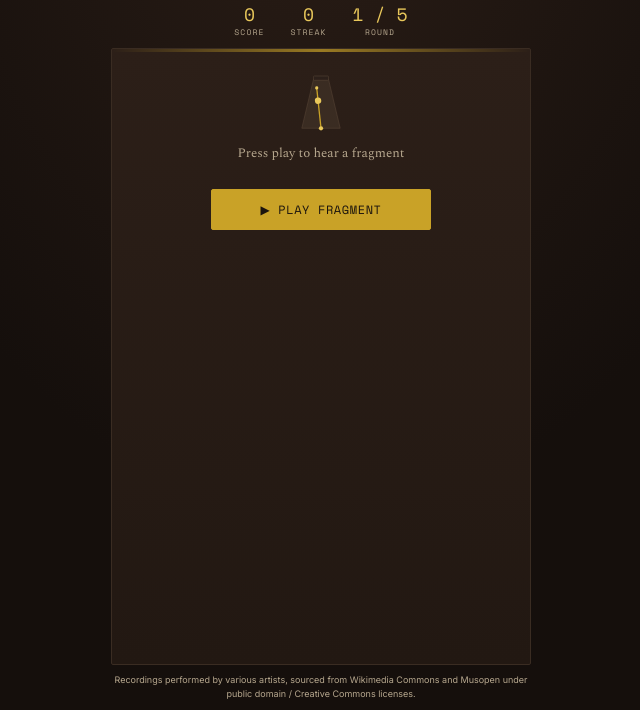
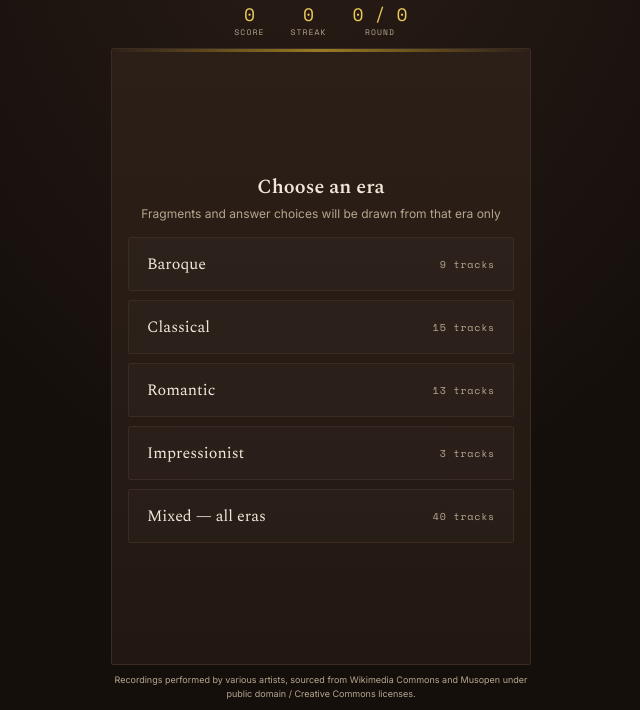
Before and after one commit to leeghart/maestro, a plain HTML site: page index.html in a window 1280 px wide. Shown: the part 90-800 px from the top of the page, without its empty margins (319-959 px from the left). Drawn offline with nearby package versions, Linux system fonts and the light colour scheme.

Commit message:
Update index.html

```diff
--- a/index.html
+++ b/index.html
@@ -210,6 +210,55 @@
     margin-top:2px;
   }
 
+  /* ---------- Era picker ---------- */
+  .picker{
+    display:flex;
+    flex-direction:column;
+    justify-content:center;
+  }
+  .picker h2{
+    font-family:'Spectral',serif;
+    font-size:20px;
+    text-align:center;
+    margin:0 0 4px;
+  }
+  .picker .picker-sub{
+    text-align:center;
+    font-size:12px;
+    color:var(--text-dim);
+    margin-bottom:16px;
+  }
+  .era-grid{
+    display:grid;
+    grid-template-columns:1fr;
+    gap:9px;
+  }
+  .era-btn{
+    font-family:'Spectral',serif;
+    font-size:16px;
+    text-transform:none;
+    letter-spacing:0;
+    text-align:left;
+    padding:14px 18px;
+    border:1px solid var(--hairline);
+    background:rgba(255,255,255,0.02);
+    color:var(--text);
+    border-radius:var(--radius);
+    cursor:pointer;
+    display:flex;
+    justify-content:space-between;
+    align-items:center;
+  }
+  .era-btn .count{
+    font-family:'Space Mono',monospace;
+    font-size:10px;
+    color:var(--text-dim);
+    letter-spacing:.08em;
+  }
+  @media (hover: hover) and (pointer: fine){
+    .era-btn:hover{border-color:var(--brass);background:rgba(201,162,39,0.08);}
+  }
+
   footer{
     margin-top:8px;
     text-align:center;
@@ -249,7 +298,13 @@
     <div class="action-row"><button class="primary" id="closeHowToBtn">Back to Game</button></div>
   </div>
 
-  <div class="stage" id="mainStage">
+  <div class="stage picker" id="pickerPanel">
+    <h2>Choose an era</h2>
+    <div class="picker-sub">Fragments and answer choices will be drawn from that era only</div>
+    <div class="era-grid" id="eraGrid"></div>
+  </div>
+
+  <div class="stage" id="mainStage" style="display:none;">
     <div class="metronome-box">
       <svg id="metroSvg" viewBox="0 0 120 130">
         <defs>
@@ -288,6 +343,7 @@
     </div>
     <div class="action-row">
       <button class="primary" id="playAgainBtn">Play Again</button>
+      <button class="ghost" id="changeEraBtn">Change Era</button>
     </div>
   </div>
 
@@ -302,95 +358,95 @@ function cf(name){ return "https://commons.wikimedia.org/wiki/Special:FilePath/"
 
 const DECK = [
   // — Beethoven —
-  { composer:"Ludwig van Beethoven", title:"Für Elise",
+  { composer:"Ludwig van Beethoven", era:"Classical", title:"Für Elise",
     url: cf("Fur-elise-beethoven-216331.ogg") },
-  { composer:"Ludwig van Beethoven", title:"Piano Sonata No. 14 \"Moonlight\" — I. Adagio sostenuto",
+  { composer:"Ludwig van Beethoven", era:"Classical", title:"Piano Sonata No. 14 \"Moonlight\" — I. Adagio sostenuto",
     url: cf("Ludwig van Beethoven - sonata no. 14 in c sharp minor 'moonlight', op. 27 no. 2 - i. adagio sostenuto.ogg") },
-  { composer:"Ludwig van Beethoven", title:"Piano Sonata No. 14 \"Moonlight\" — III. Presto agitato",
+  { composer:"Ludwig van Beethoven", era:"Classical", title:"Piano Sonata No. 14 \"Moonlight\" — III. Presto agitato",
     url: cf("Moonlight Sonata Presto.ogg") },
-  { composer:"Ludwig van Beethoven", title:"Piano Sonata No. 8 \"Pathétique\" — I. Grave – Allegro",
+  { composer:"Ludwig van Beethoven", era:"Classical", title:"Piano Sonata No. 8 \"Pathétique\" — I. Grave – Allegro",
     url: cf("Beethoven, Sonata No. 8 in C Minor Pathetique, Op. 13 - I. Grave - Allegro di molto e con brio.ogg") },
-  { composer:"Ludwig van Beethoven", title:"Piano Sonata No. 8 \"Pathétique\" — II. Adagio cantabile",
+  { composer:"Ludwig van Beethoven", era:"Classical", title:"Piano Sonata No. 8 \"Pathétique\" — II. Adagio cantabile",
     url: cf("Beethoven, Sonata No. 8 in C Minor Pathetique, Op. 13 - II. Adagio cantabile.ogg") },
-  { composer:"Ludwig van Beethoven", title:"Piano Sonata No. 8 \"Pathétique\" — III. Rondo",
+  { composer:"Ludwig van Beethoven", era:"Classical", title:"Piano Sonata No. 8 \"Pathétique\" — III. Rondo",
     url: cf("Beethoven, Sonata No. 8 in C Minor Pathetique, Op. 13 - III. Rondo - Allegro.ogg") },
-  { composer:"Ludwig van Beethoven", title:"Minuet in G",
+  { composer:"Ludwig van Beethoven", era:"Classical", title:"Minuet in G",
     url: cf("Minuet in G (Beethoven), piano.ogg") },
-  { composer:"Ludwig van Beethoven", title:"Piano Sonata No. 29 \"Hammerklavier\" — III. Adagio sostenuto",
+  { composer:"Ludwig van Beethoven", era:"Classical", title:"Piano Sonata No. 29 \"Hammerklavier\" — III. Adagio sostenuto",
     url: cf("Beethoven, Piano Sonata No. 29 in B-flat Major, Op. 106 Hammerklavier - III. Adagio sostenuto.ogg") },
-  { composer:"Ludwig van Beethoven", title:"Piano Sonata No. 32, Op. 111 — Main theme",
+  { composer:"Ludwig van Beethoven", era:"Classical", title:"Piano Sonata No. 32, Op. 111 — Main theme",
     url: cf("Beethowen-sonata32-musopen-maintheme.ogg") },
 
   // — Mozart —
-  { composer:"Wolfgang Amadeus Mozart", title:"Piano Sonata No. 16 \"Sonata facile\" — I. Allegro",
+  { composer:"Wolfgang Amadeus Mozart", era:"Classical", title:"Piano Sonata No. 16 \"Sonata facile\" — I. Allegro",
     url: cf("Wolfgang Amadeus Mozart - sonata no. 16 in c major, k.545 'sonata facile' - i. allegro.ogg") },
-  { composer:"Wolfgang Amadeus Mozart", title:"Piano Sonata No. 13, K. 333 — I. Allegro",
+  { composer:"Wolfgang Amadeus Mozart", era:"Classical", title:"Piano Sonata No. 13, K. 333 — I. Allegro",
     url: cf("Wolfgang Amadeus Mozart - sonata no. 13 in b flat major, k.333 - i. allegro.ogg") },
-  { composer:"Wolfgang Amadeus Mozart", title:"Piano Sonata No. 13, K. 333 — II. Andante cantabile",
+  { composer:"Wolfgang Amadeus Mozart", era:"Classical", title:"Piano Sonata No. 13, K. 333 — II. Andante cantabile",
     url: cf("Wolfgang Amadeus Mozart - sonata no. 13 in b flat major, k.333 - ii. andante cantabile.ogg") },
-  { composer:"Wolfgang Amadeus Mozart", title:"Piano Sonata No. 14, K. 457 — I. Allegro",
+  { composer:"Wolfgang Amadeus Mozart", era:"Classical", title:"Piano Sonata No. 14, K. 457 — I. Allegro",
     url: cf("W. A. Mozart - Sonata No. 14 K 457 - I. Allegro.ogg") },
-  { composer:"Wolfgang Amadeus Mozart", title:"Piano Sonata No. 14, K. 457 — II. Adagio",
+  { composer:"Wolfgang Amadeus Mozart", era:"Classical", title:"Piano Sonata No. 14, K. 457 — II. Adagio",
     url: cf("W. A. Mozart - Sonata No. 14 K 457 - II. Adagio.ogg") },
-  { composer:"Wolfgang Amadeus Mozart", title:"Piano Sonata No. 14, K. 457 — III. Molto allegro",
+  { composer:"Wolfgang Amadeus Mozart", era:"Classical", title:"Piano Sonata No. 14, K. 457 — III. Molto allegro",
     url: cf("W. A. Mozart - Sonata No. 14 K 457 - III. Molto allegro.ogg") },
 
   // — Bach (Goldberg Variations, Kimiko Ishizaka, CC0) —
-  { composer:"Johann Sebastian Bach", title:"Goldberg Variations — Aria",
+  { composer:"Johann Sebastian Bach", era:"Baroque", title:"Goldberg Variations — Aria",
     url: cf("Kimiko Ishizaka - J.S. Bach- -Open- Goldberg Variations, BWV 988 (Piano) - 01 Aria.mp3") },
-  { composer:"Johann Sebastian Bach", title:"Goldberg Variations — Variatio 12, Canone alla Quarta",
+  { composer:"Johann Sebastian Bach", era:"Baroque", title:"Goldberg Variations — Variatio 12, Canone alla Quarta",
     url: cf("Kimiko Ishizaka - 13 - Variatio 12 Canone alla Quarta.ogg") },
-  { composer:"Johann Sebastian Bach", title:"Goldberg Variations — Variatio 13",
+  { composer:"Johann Sebastian Bach", era:"Baroque", title:"Goldberg Variations — Variatio 13",
     url: cf("Kimiko Ishizaka - 14 - Variatio 13 a 2 Clav.ogg") },
-  { composer:"Johann Sebastian Bach", title:"Goldberg Variations — Variatio 15, Canone alla Quinta",
+  { composer:"Johann Sebastian Bach", era:"Baroque", title:"Goldberg Variations — Variatio 15, Canone alla Quinta",
     url: cf("Kimiko Ishizaka - 16 - Variatio 15 a 1 Clav Canone alla Quinta.ogg") },
-  { composer:"Johann Sebastian Bach", title:"Goldberg Variations — Variatio 17",
+  { composer:"Johann Sebastian Bach", era:"Baroque", title:"Goldberg Variations — Variatio 17",
     url: cf("Kimiko Ishizaka - 18 - Variatio 17 a 2 Clav.ogg") },
-  { composer:"Johann Sebastian Bach", title:"Goldberg Variations — Variatio 18, Canone alla Sexta",
+  { composer:"Johann Sebastian Bach", era:"Baroque", title:"Goldberg Variations — Variatio 18, Canone alla Sexta",
     url: cf("Kimiko Ishizaka - 19 - Variatio 18 a 1 Clav Canone alla Sexta.ogg") },
-  { composer:"Johann Sebastian Bach", title:"Goldberg Variations — Variatio 19",
+  { composer:"Johann Sebastian Bach", era:"Baroque", title:"Goldberg Variations — Variatio 19",
     url: cf("Kimiko Ishizaka - 20 - Variatio 19 a 1 Clav.ogg") },
-  { composer:"Johann Sebastian Bach", title:"Goldberg Variations — Variatio 21, Canone alla Settima",
+  { composer:"Johann Sebastian Bach", era:"Baroque", title:"Goldberg Variations — Variatio 21, Canone alla Settima",
     url: cf("Kimiko Ishizaka - 22 - Variatio 21 Canone alla Settima.ogg") },
-  { composer:"Johann Sebastian Bach", title:"Goldberg Variations — Variatio 22",
+  { composer:"Johann Sebastian Bach", era:"Baroque", title:"Goldberg Variations — Variatio 22",
     url: cf("Kimiko Ishizaka - 23 - Variatio 22 a 1 Clav.ogg") },
 
   // — Chopin —
-  { composer:"Frédéric Chopin", title:"Nocturne in F minor, Op. 55 No. 1",
+  { composer:"Frédéric Chopin", era:"Romantic", title:"Nocturne in F minor, Op. 55 No. 1",
     url: cf("Chopin - Nocturne-op-55-no-1.ogg") },
-  { composer:"Frédéric Chopin", title:"Nocturne in C-sharp minor, Op. posth.",
+  { composer:"Frédéric Chopin", era:"Romantic", title:"Nocturne in C-sharp minor, Op. posth.",
     url: cf("Chopin, Nocturne in C-sharp minor, Op. Posth.ogg") },
-  { composer:"Frédéric Chopin", title:"Nocturne in F major, Op. 15 No. 1",
+  { composer:"Frédéric Chopin", era:"Romantic", title:"Nocturne in F major, Op. 15 No. 1",
     url: cf("Chopin - Nocturne Op. 15 no. 1 in F major.ogg") },
-  { composer:"Frédéric Chopin", title:"Grande valse brillante in E-flat major, Op. 18",
+  { composer:"Frédéric Chopin", era:"Romantic", title:"Grande valse brillante in E-flat major, Op. 18",
     url: cf("Chopin - Grande valse brillante in E flat major, Op. 18.ogg") },
-  { composer:"Frédéric Chopin", title:"Waltz in A minor, B. 150",
+  { composer:"Frédéric Chopin", era:"Romantic", title:"Waltz in A minor, B. 150",
     url: cf("Chopin - Waltz in A minor, B 150.ogg") },
-  { composer:"Frédéric Chopin", title:"Mazurka in A minor, Op. 17 No. 4",
+  { composer:"Frédéric Chopin", era:"Romantic", title:"Mazurka in A minor, Op. 17 No. 4",
     url: cf("Chopin - Mazurka in A minor, op 17, no. 4.oga") },
-  { composer:"Frédéric Chopin", title:"Mazurka in A minor, Op. 7 No. 2",
+  { composer:"Frédéric Chopin", era:"Romantic", title:"Mazurka in A minor, Op. 7 No. 2",
     url: cf("Chopin - Mazurka in A minor, Op. 7 no. 2.ogg") },
-  { composer:"Frédéric Chopin", title:"Mazurka in A-flat major, Op. 17 No. 3",
+  { composer:"Frédéric Chopin", era:"Romantic", title:"Mazurka in A-flat major, Op. 17 No. 3",
     url: cf("Chopin - Mazurka in A-flat major, op 17, no. 3.ogg") },
-  { composer:"Frédéric Chopin", title:"Mazurka in B-flat major, B. 73",
+  { composer:"Frédéric Chopin", era:"Romantic", title:"Mazurka in B-flat major, B. 73",
     url: cf("Chopin - Mazurka in b-flat major b.73.ogg") },
-  { composer:"Frédéric Chopin", title:"Mazurka in B-flat major, Op. 17 No. 1",
+  { composer:"Frédéric Chopin", era:"Romantic", title:"Mazurka in B-flat major, Op. 17 No. 1",
     url: cf("Chopin - Mazurka in B-flat major, op 17, no. 1.ogg") },
-  { composer:"Frédéric Chopin", title:"Mazurka in B-flat major, Op. 7 No. 1",
+  { composer:"Frédéric Chopin", era:"Romantic", title:"Mazurka in B-flat major, Op. 7 No. 1",
     url: cf("Chopin - Mazurka in B-flat major, Op. 7 no. 1.ogg") },
-  { composer:"Frédéric Chopin", title:"Mazurka in C major, Op. 68 No. 1",
+  { composer:"Frédéric Chopin", era:"Romantic", title:"Mazurka in C major, Op. 68 No. 1",
     url: cf("Chopin - Mazurka in C major, Op. 68 no. 1.ogg") },
 
   // — Debussy —
-  { composer:"Claude Debussy", title:"Clair de Lune (Suite bergamasque)",
+  { composer:"Claude Debussy", era:"Impressionist", title:"Clair de Lune (Suite bergamasque)",
     url: cf("Clair de lune (Claude Debussy) Suite bergamasque.ogg") },
-  { composer:"Claude Debussy", title:"Sarabande (from Pour le piano)",
+  { composer:"Claude Debussy", era:"Impressionist", title:"Sarabande (from Pour le piano)",
     url: cf("Debussy - Sarabande from Pour le piano.ogg") },
-  { composer:"Claude Debussy", title:"Mazurka",
+  { composer:"Claude Debussy", era:"Impressionist", title:"Mazurka",
     url: cf("Debussy - Mazurka.ogg") },
 
   // — Schubert —
-  { composer:"Franz Schubert", title:"Piano Sonata in A major, D. 959 — II. Andantino",
+  { composer:"Franz Schubert", era:"Romantic", title:"Piano Sonata in A major, D. 959 — II. Andantino",
     url: cf("Schubert's Piano Sonata in A major, D.959 - II. Andantino - Paul Pitman.ogg") }
 ];
 
@@ -401,6 +457,8 @@ const AUDIO_MAX_MS = 5000;      // fragment never plays longer than this
 const ANSWER_WINDOW_MS = 12000; // total time-to-answer before auto-timeout
 
 /* ---------------- State ---------------- */
+let selectedEra = null;
+let pool = [];
 let deckOrder = [];
 let deckPos = -1;
 let current = null;
@@ -429,6 +487,9 @@ const els = {
   finalAvgTime: document.getElementById('finalAvgTime'),
   tierBadge: document.getElementById('tierBadge'),
   playAgainBtn: document.getElementById('playAgainBtn'),
+  changeEraBtn: document.getElementById('changeEraBtn'),
+  pickerPanel: document.getElementById('pickerPanel'),
+  eraGrid: document.getElementById('eraGrid'),
   howToBtn: document.getElementById('howToBtn'),
   closeHowToBtn: document.getElementById('closeHowToBtn'),
   howtoPanel: document.getElementById('howtoPanel'),
@@ -462,20 +523,20 @@ function shuffle(arr){
   return a;
 }
 function newDeckOrder(){
-  deckOrder = shuffle(DECK.map((_,i)=>i));
+  deckOrder = shuffle(pool);
   deckPos = -1;
 }
 function pieceLabel(t){ return t.title.split(' — ')[0]; }
-function choiceLabel(t){ return `${t.composer} — ${pieceLabel(t)}`; }
+function choiceLabel(t){ return `${t.composer} — ${t.title}`; }
 
 function buildChoices(track){
-  const seenLabels = new Set([pieceLabel(track)]);
-  const pool = shuffle(DECK.filter(t => t !== track));
+  const seenTitles = new Set([track.title]);
+  const candidates = pool.length >= CHOICE_COUNT ? pool : DECK;
+  const dpool = shuffle(candidates.filter(t => t !== track));
   const distractors = [];
-  for(const t of pool){
-    const lbl = pieceLabel(t);
-    if(seenLabels.has(lbl)) continue;
-    seenLabels.add(lbl);
+  for(const t of dpool){
+    if(seenTitles.has(t.title)) continue;
+    seenTitles.add(t.title);
     distractors.push(t);
     if(distractors.length === CHOICE_COUNT - 1) break;
   }
@@ -560,6 +621,39 @@ els.actionRow.addEventListener('click', (e)=>{
   else if(action === 'next') doNext();
 });
 
+/* ---------------- Era picker ---------------- */
+const ERAS = ["Baroque", "Classical", "Romantic", "Impressionist"];
+function eraCount(era){ return DECK.filter(t => t.era === era).length; }
+
+function renderEraGrid(){
+  const options = [...ERAS.map(e => ({ era:e, label:e, count:eraCount(e) })),
+                    { era:"Mixed", label:"Mixed — all eras", count:DECK.length }];
+  els.eraGrid.innerHTML = options.map(o =>
+    `<button class="era-btn" data-era="${o.era}">${o.label}<span class="count">${o.count} tracks</span></button>`
+  ).join('');
+  els.eraGrid.querySelectorAll('.era-btn').forEach(btn=>{
+    btn.addEventListener('click', ()=> selectEra(btn.dataset.era));
+  });
+}
+renderEraGrid();
+
+function selectEra(era){
+  selectedEra = era;
+  pool = era === "Mixed" ? DECK.slice() : DECK.filter(t => t.era === era);
+  els.pickerPanel.style.display = "none";
+  els.stage.style.display = "flex";
+  score = 0; streak = 0; results = [];
+  els.scoreN.textContent = 0;
+  els.streakN.textContent = 0;
+  newDeckOrder();
+  loadNextTrack(true); // the era tap is itself a user gesture, so this can autoplay
+}
+
+els.changeEraBtn.addEventListener('click', ()=>{
+  els.summaryPanel.style.display = "none";
+  els.pickerPanel.style.display = "flex";
+});
+
 /* ---------------- Game flow ---------------- */
 function loadNextTrack(autoPlay){
   deckPos++;
@@ -567,7 +661,7 @@ function loadNextTrack(autoPlay){
     newDeckOrder();
     deckPos = 0;
   }
-  current = DECK[deckOrder[deckPos]];
+  current = deckOrder[deckPos];
   roundLocked = false;
   els.roundN.textContent = `${results.length+1} / ${ROUND_LIMIT}`;
   els.statusLine.className = "status-line";
@@ -681,7 +775,7 @@ function finalizeRound(correct, elapsedMs, forcedLabel){
     streak = 0;
     els.statusLine.className = "status-line wrong";
     const label = forcedLabel || "Not quite";
-    els.statusLine.innerHTML = `${label} — it was <span class="composer">${current.composer}</span>, ${pieceLabel(current)}`;
+    els.statusLine.innerHTML = `${label} — it was <span class="composer">${current.composer}</span>, ${current.title}`;
   }
 
   els.scoreN.textContent = score;
@@ -744,26 +838,31 @@ function resetGame(){
 els.playAgainBtn.addEventListener('click', resetGame);
 
 /* ---------------- How to Play ---------------- */
-let cameFromSummary = false;
+let cameFrom = 'picker';
 els.howToBtn.addEventListener('click', ()=>{
   clearTimeout(autoAdvanceTimer);
-  cameFromSummary = els.summaryPanel.style.display !== "none";
+  if(els.summaryPanel.style.display !== "none") cameFrom = 'summary';
+  else if(els.stage.style.display !== "none") cameFrom = 'stage';
+  else cameFrom = 'picker';
+  els.pickerPanel.style.display = "none";
   els.stage.style.display = "none";
   els.summaryPanel.style.display = "none";
   els.howtoPanel.classList.add('show');
 });
 els.closeHowToBtn.addEventListener('click', ()=>{
   els.howtoPanel.classList.remove('show');
-  if(cameFromSummary){
+  if(cameFrom === 'summary'){
     els.summaryPanel.style.display = "flex";
+  } else if(cameFrom === 'stage'){
+    els.stage.style.display = "flex";
   } else {
-    els.stage.style.display = "flex";
+    els.pickerPanel.style.display = "flex";
   }
 });
 
 /* ---------------- Init ---------------- */
-newDeckOrder();
-loadNextTrack();
+// The game starts once an era is picked (see selectEra above); the picker
+// panel is visible by default in the markup.
 </script>
 </body>
 </html>
```
